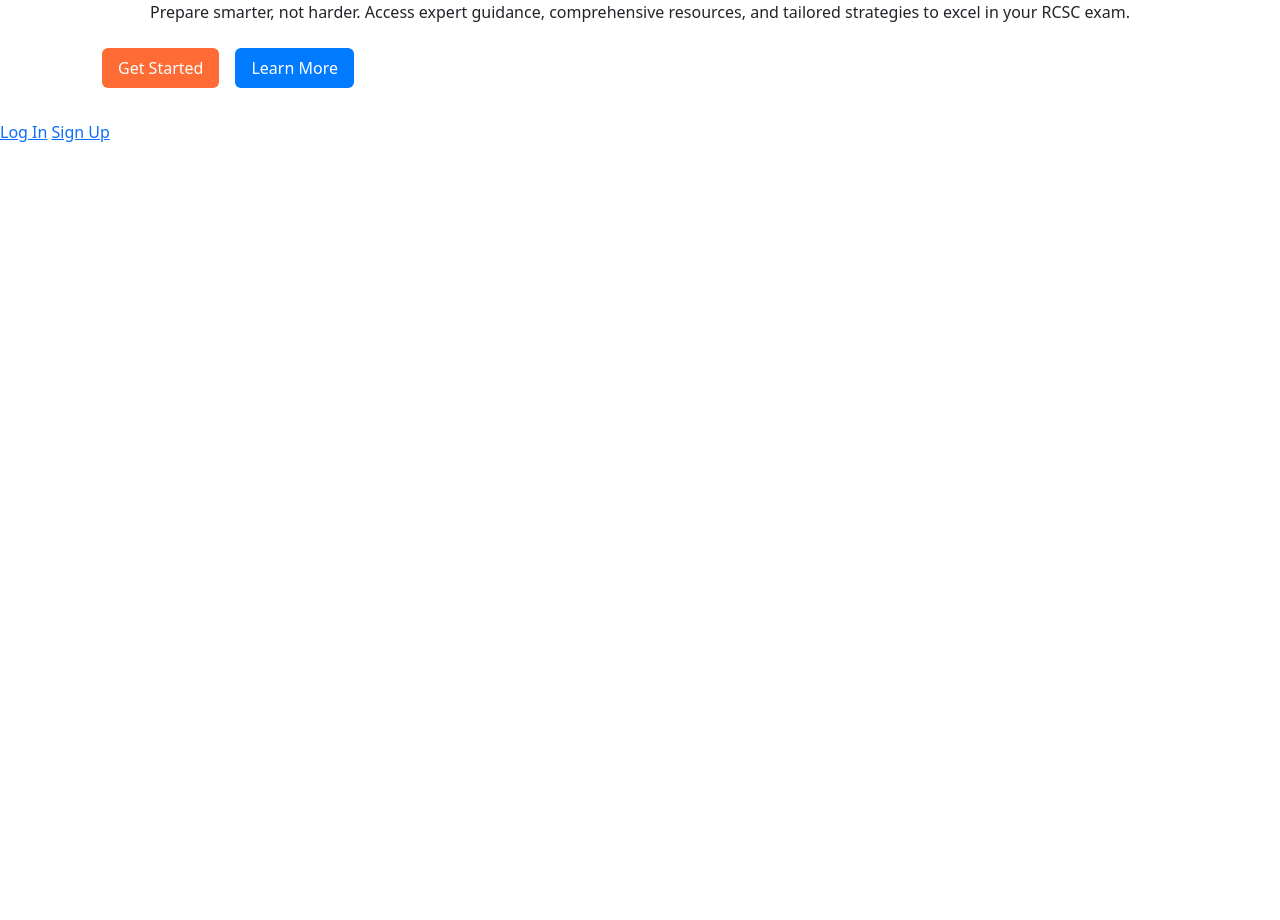
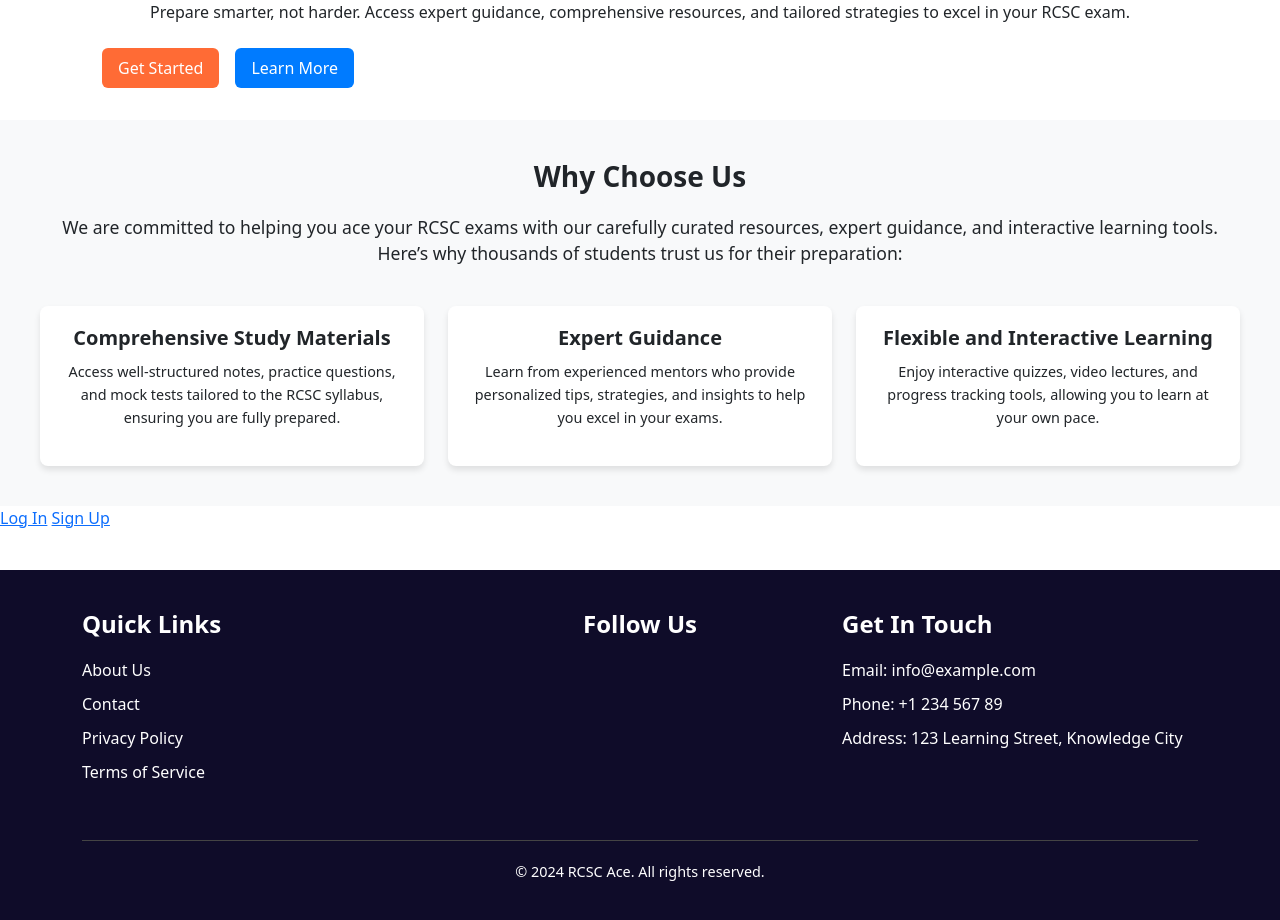
Before and after one commit to PemaRinchen-DarkPulse/flexi-project, a React (Vite) app in the folder frontend/: page / in a window 1280 px wide. Shown: the part 480-1400 px from the top of the page. Before the commit the page ends 800 px from the top, so only its background shows below. Built offline with nearby package versions, Linux system fonts and the light colour scheme.

Commit message:
contact us

```diff
--- a/frontend/src/App.jsx
+++ b/frontend/src/App.jsx
@@ -4,6 +4,7 @@ import {BrowserRouter as Router,Routes,Route } from 'react-router-dom'
 import { LandingPage } from './pages/LandingPage'
 import Signup from './pages/Signup'
 import Login from './pages/login'
+import Contact from './pages/Contact'
 function App() {
   return (
     <Router>
@@ -11,6 +12,7 @@ function App() {
         <Route path='/' element={<LandingPage/>}/>
         <Route path='/login' element={<Login/>}/>
         <Route path='/signup' element={<Signup/>}/>
+        <Route path='/contact' element={<Contact/>}/>
       </Routes>
     </Router>
   )
--- /dev/null
+++ b/frontend/src/components/Benefits.jsx
@@ -0,0 +1,28 @@
+import React from 'react';
+import Card from './Card'
+
+const Benefits = () => {
+    return (
+        <div style={{ padding: '40px', backgroundColor: '#f8f9fa' }}>
+            <h3 style={{ textAlign: 'center', fontWeight: 'bold', marginBottom: '20px' }}>Why Choose Us</h3>
+            <p style={{ textAlign: 'center', marginBottom: '40px', fontSize: '1.1rem' }}>
+                We are committed to helping you ace your RCSC exams with our carefully curated resources, expert guidance, and interactive learning tools. Here’s why thousands of students trust us for their preparation:
+            </p>
+
+            <section className="row text-center">
+                <div className="col-4">
+                    <Card title='Comprehensive Study Materials' subtitille='Access well-structured notes, practice questions, and mock tests tailored to the RCSC syllabus, ensuring you are fully prepared.' />
+                </div>
+                <div className="col-4">
+                    <Card title='Expert Guidance' subtitille='Learn from experienced mentors who provide personalized tips, strategies, and insights to help you excel in your exams.' />
+                </div>
+
+                <div className="col-4">
+                    <Card title='Flexible and Interactive Learning' subtitille='Enjoy interactive quizzes, video lectures, and progress tracking tools, allowing you to learn at your own pace.' />
+                </div>
+            </section>
+        </div>
+    );
+};
+
+export default Benefits;
--- /dev/null
+++ b/frontend/src/components/Card.jsx
@@ -0,0 +1,13 @@
+import React from 'react'
+
+const Card = (props) => {
+    return (
+        <div style={{ padding: '20px', backgroundColor: '#fff', borderRadius: '8px', boxShadow: '0 4px 6px rgba(0, 0, 0, 0.1)' }}>
+            <h5 style={{ fontWeight: 'bold', marginBottom: '10px' }}>{props.title}</h5>
+            <p style={{ fontSize: '0.9rem', lineHeight: '1.6' }}>
+                {props.subtitille}
+            </p>
+        </div>
+    )
+}
+export default Card
--- /dev/null
+++ b/frontend/src/components/Footer.jsx
@@ -0,0 +1,99 @@
+import React from 'react';
+
+const Footer = () => {
+  return (
+    <footer style={{ backgroundColor: '#0f0c29', color: '#fff', padding: '40px 0', marginTop: '40px' }}>
+      <div className="container">
+        <section className="row">
+          <div className="col-4">
+            <h4 style={{ fontWeight: 'bold', marginBottom: '20px' }}>Quick Links</h4>
+            <ul style={{ listStyle: 'none', padding: 0 }}>
+              <li style={{ marginBottom: '10px' }}>
+                <a href="/about" style={{ color: '#fff', textDecoration: 'none' }}>About Us</a>
+              </li>
+              <li style={{ marginBottom: '10px' }}>
+                <a href="/contact" style={{ color: '#fff', textDecoration: 'none' }}>Contact</a>
+              </li>
+              <li style={{ marginBottom: '10px' }}>
+                <a href="/privacy-policy" style={{ color: '#fff', textDecoration: 'none' }}>Privacy Policy</a>
+              </li>
+              <li style={{ marginBottom: '10px' }}>
+                <a href="/terms" style={{ color: '#fff', textDecoration: 'none' }}>Terms of Service</a>
+              </li>
+            </ul>
+          </div>
+
+          <div className="col-4 text-center">
+            <h4 style={{ fontWeight: 'bold', marginBottom: '20px' }}>Follow Us</h4>
+            <div>
+              <a
+                href="https://facebook.com"
+                style={{
+                  color: '#fff',
+                  margin: '0 10px',
+                  fontSize: '1.5rem',
+                  textDecoration: 'none',
+                }}
+              >
+                <i className="fab fa-facebook"></i>
+              </a>
+              <a
+                href="https://twitter.com"
+                style={{
+                  color: '#fff',
+                  margin: '0 10px',
+                  fontSize: '1.5rem',
+                  textDecoration: 'none',
+                }}
+              >
+                <i className="fab fa-twitter"></i>
+              </a>
+              <a
+                href="https://instagram.com"
+                style={{
+                  color: '#fff',
+                  margin: '0 10px',
+                  fontSize: '1.5rem',
+                  textDecoration: 'none',
+                }}
+              >
+                <i className="fab fa-instagram"></i>
+              </a>
+              <a
+                href="https://linkedin.com"
+                style={{
+                  color: '#fff',
+                  margin: '0 10px',
+                  fontSize: '1.5rem',
+                  textDecoration: 'none',
+                }}
+              >
+                <i className="fab fa-linkedin"></i>
+              </a>
+            </div>
+          </div>
+
+          {/* Contact Section */}
+          <div className="col-4">
+            <h4 style={{ fontWeight: 'bold', marginBottom: '20px' }}>Get In Touch</h4>
+            <p style={{ marginBottom: '10px' }}>
+              Email: <a href="mailto:info@example.com" style={{ color: '#fff', textDecoration: 'none' }}>info@example.com</a>
+            </p>
+            <p style={{ marginBottom: '10px' }}>
+              Phone: <a href="tel:+123456789" style={{ color: '#fff', textDecoration: 'none' }}>+1 234 567 89</a>
+            </p>
+            <p style={{ marginBottom: '10px' }}>
+              Address: 123 Learning Street, Knowledge City
+            </p>
+          </div>
+        </section>
+
+        <div style={{ borderTop: '1px solid #444', marginTop: '40px', paddingTop: '20px', textAlign: 'center', fontSize: '0.9rem' }}>
+          © 2024 RCSC Ace. All rights reserved.
+        </div>
+      </div>
+    </footer>
+  );
+};
+
+export default Footer;
--- /dev/null
+++ b/frontend/src/pages/Contact.jsx
@@ -0,0 +1,54 @@
+import React from 'react'
+import Footer from '../components/Footer'
+
+const Contact = () => {
+    return (
+        <>
+            <div style={{ padding: '40px', backgroundColor: '#f8f9fa' }}>
+                <div>
+                    <h3 style={{ textAlign: 'center', fontWeight: 'bold', marginBottom: '20px' }}>Why Choose Us</h3>
+                    <p style={{ textAlign: 'center', marginBottom: '40px', fontSize: '1.1rem' }}>
+                        We are committed to helping you ace your RCSC exams with our carefully curated resources, expert guidance, and interactive learning tools. Here’s why thousands of students trust us for their preparation:
+                    </p>
+                </div>
+                <section className="row">
+                    <div className="col-6 text-center">
+                        <div className='m-5'>
+                            <h5>Get In Touch</h5>
+                            <p style={{ textAlign: 'center', marginBottom: '40px', fontSize: '1.1rem' }}>
+                                We are committed to helping you ace your RCSC exams with our carefully curated resources, expert guidance, and interactive learning tools. Here’s why thousands of students trust us for their preparation:
+                            </p>
+
+                            <div>
+
+                            </div>
+                        </div>
+                    </div>
+                    <div className="col-6" >
+                        <div className='m-5 shadow-sm rounded-3 p-3' style={{backgroundColor:"white"}}>
+                            <h5>Send a Message</h5>
+                            <form>
+                                <div class="mb-3">
+                                    <label for="exampleInputEmail1" class="form-label">Name</label>
+                                    <input type="text" class="form-control" id="exampleInputEmail1" aria-describedby="emailHelp" placeholder='John Doe'/>
+                                </div>
+                                <div class="mb-3">
+                                    <label for="exampleInputPassword1" class="form-label">Email</label>
+                                    <input type="email" class="form-control" id="exampleInputPassword1" placeholder='johndoe@example.com'/>
+                                </div>
+                                <div class="mb-3">
+                                    <label for="exampleInputPassword1" class="form-label">Message</label>
+                                    <textarea class="form-control" id="exampleFormControlTextarea1" rows="5" placeholder='Message'/>
+                                </div>
+                                <button type="submit" class="btn btn-primary">Submit</button>
+                            </form>
+                        </div>
+                    </div>
+                </section>
+            </div>
+            <Footer />
+        </>
+    )
+}
+
+export default Contact
--- a/frontend/src/pages/LandingPage.jsx
+++ b/frontend/src/pages/LandingPage.jsx
@@ -1,13 +1,17 @@
 import React from 'react'
 import Hero from '../components/Hero'
 import CallToAcion from '../components/CallToAcion'
+import Benefits from '../components/Benefits'
+import Footer from '../components/Footer'
 export const LandingPage = () => {
   return (
     <div>
       <Hero/>
       <CallToAcion/>
+      <Benefits/>
     <a href="/login">Log In</a> {" "}
     <a href="/signup">Sign Up</a>
+    <Footer/>
     </div>
   )
 }
```
Also changed, not shown: 1 other file (tests, documents, lock files or other folders).
